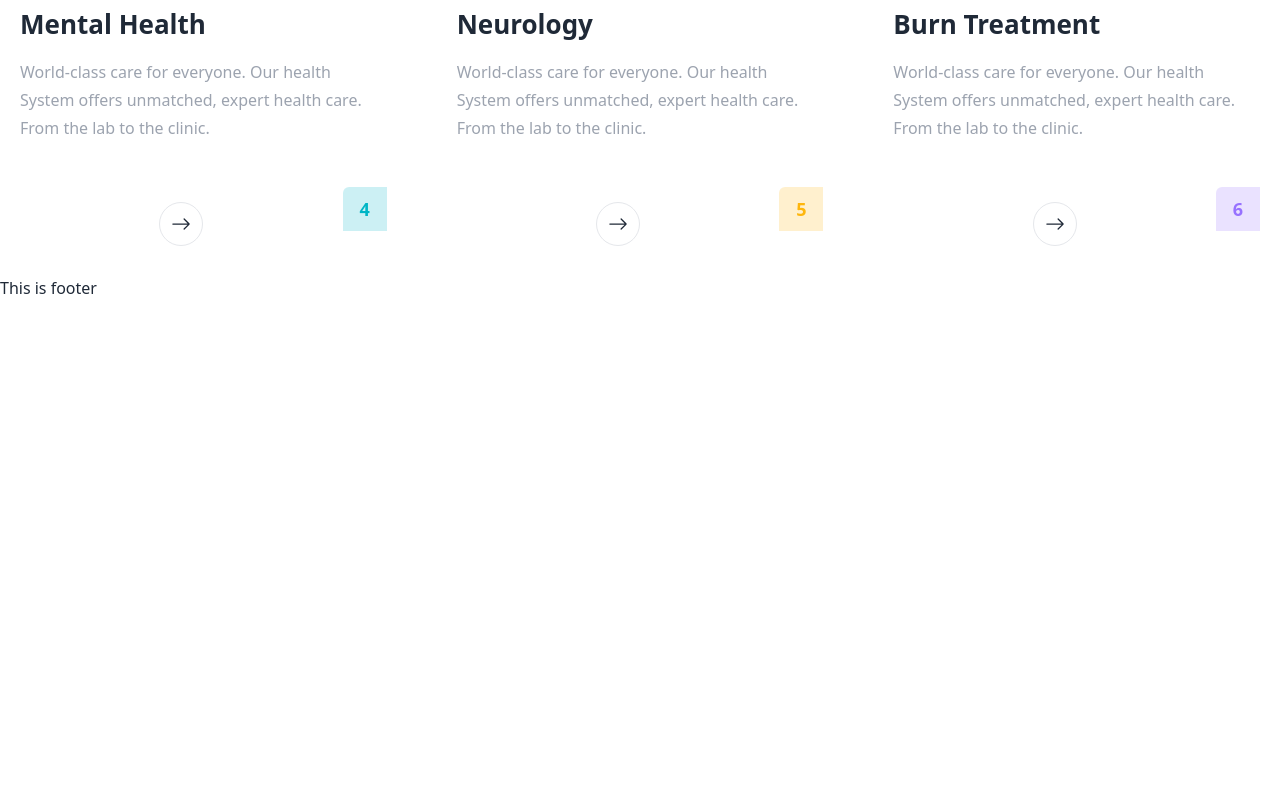
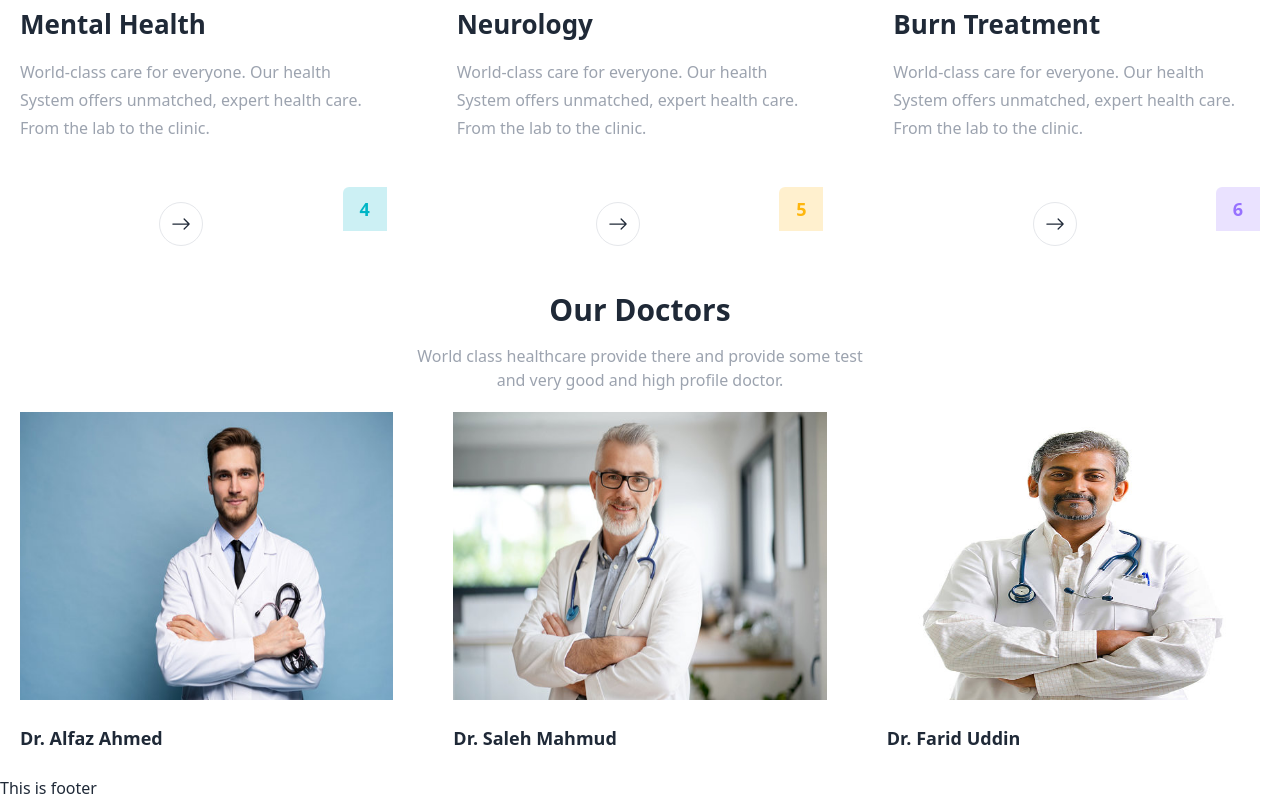
Before and after one commit to Syed-Anwarul-Haque-Piash/doctor-appoinment-client, a React (Vite) app: page / in a window 1280 px wide. Shown: the part 2377-3177 px from the top of the page. Before the commit the page ends 2677 px from the top, so only its background shows below. Built offline with nearby package versions, Linux system fonts and the light colour scheme.

Commit message:
doctor section

```diff
--- /dev/null
+++ b/src/assets/data/doctors.js
@@ -0,0 +1,39 @@
+// import doctorImg01 from "../images/doctor-img01.png";
+// import doctorImg02 from "../images/doctor-img02.png";
+// import doctorImg03 from "../images/doctor-img03.png";
+import doctor1 from "../images/doctor1.jpg"
+import doctor2 from "../images/doctor2.jpg"
+import doctor3 from '../images/doctor3.jpg'
+
+export const doctors = [
+  {
+    id: "01",
+    name: "Dr. Alfaz Ahmed",
+    specialty: "Surgeon",
+    avgRating: 4.8,
+    totalRating: 272,
+    photo: doctor1,
+    totalPatients: 1500,
+    hospital: "Mount Adora Hospital, Sylhet.",
+  },
+  {
+    id: "02",
+    name: "Dr. Saleh Mahmud",
+    specialty: "Neurologist",
+    avgRating: 4.8,
+    totalRating: 272,
+    photo: doctor2,
+    totalPatients: 1500,
+    hospital: "Mount Adora Hospital, Sylhet.",
+  },
+  {
+    id: "03",
+    name: "Dr. Farid Uddin",
+    specialty: "Dermatologist",
+    avgRating: 4.8,
+    totalRating: 272,
+    photo: doctor3,
+    totalPatients: 1500,
+    hospital: "Mount Adora Hospital, Sylhet.",
+  },
+];
--- /dev/null
+++ b/src/components/Doctor/DoctorCard.jsx
@@ -0,0 +1,15 @@
+import React from 'react'
+
+const DoctorCard = ({doctor,index}) => {
+    const {name, specialty,avgRating,totalRating,photo,totalPatients,hospital}=doctor;
+  return (
+    <div className='p-3 lg:p-5'>
+        <div>
+            <img src={photo} className='w-full h-72' alt="" />
+        </div>
+        <h2 className='text-[18px] leading-[30px] lg:text[26px] lg:leading-9 font-bold mt-3 lg:mt-5'>{name}</h2>
+    </div>
+  )
+}
+
+export default DoctorCard
--- /dev/null
+++ b/src/components/Doctor/DoctorList.jsx
@@ -0,0 +1,13 @@
+import React from 'react'
+import { doctors } from '../../assets/data/doctors'
+import DoctorCard from './DoctorCard'
+
+const DoctorList = () => {
+  return (
+    <div className='grid grid-cols-1 md:grid-cols-2 lg:grid-cols-3 gap-5 '>
+        {doctors.map((doctor,index)=><DoctorCard doctor={doctor} index={index}></DoctorCard>)}
+    </div>
+  )
+}
+
+export default DoctorList
--- /dev/null
+++ b/src/components/Doctor/Doctors.jsx
@@ -0,0 +1,20 @@
+import React from 'react'
+import DoctorList from './DoctorList'
+
+const Doctors = () => {
+  return (
+    <div>
+        <div className="container">
+            <div className='xl:w-[470px] mx-auto'>
+                <h2 className='text-center text-3xl font-bold mt-4'>Our Doctors</h2>
+                <p className='text-center text-gray-400 mt-4'>World class healthcare provide there
+                     and provide some test and very good
+                    and high profile doctor.</p>
+            </div>
+            <DoctorList></DoctorList>
+        </div>
+    </div>
+  )
+}
+
+export default Doctors
--- a/src/pages/Home.jsx
+++ b/src/pages/Home.jsx
@@ -11,6 +11,7 @@ import { Link } from 'react-router-dom'
 import{BsArrowRight} from 'react-icons/bs'
 import About from '../components/About/About'
 import Services from '../components/Services/Services'
+import Doctors from '../components/Doctor/Doctors'
 
 const Home = () => {
   return (
@@ -101,6 +102,7 @@ const Home = () => {
       </section>
       <About/>
       <Services></Services>
+      <Doctors/>
     </div>
 
   )
```
